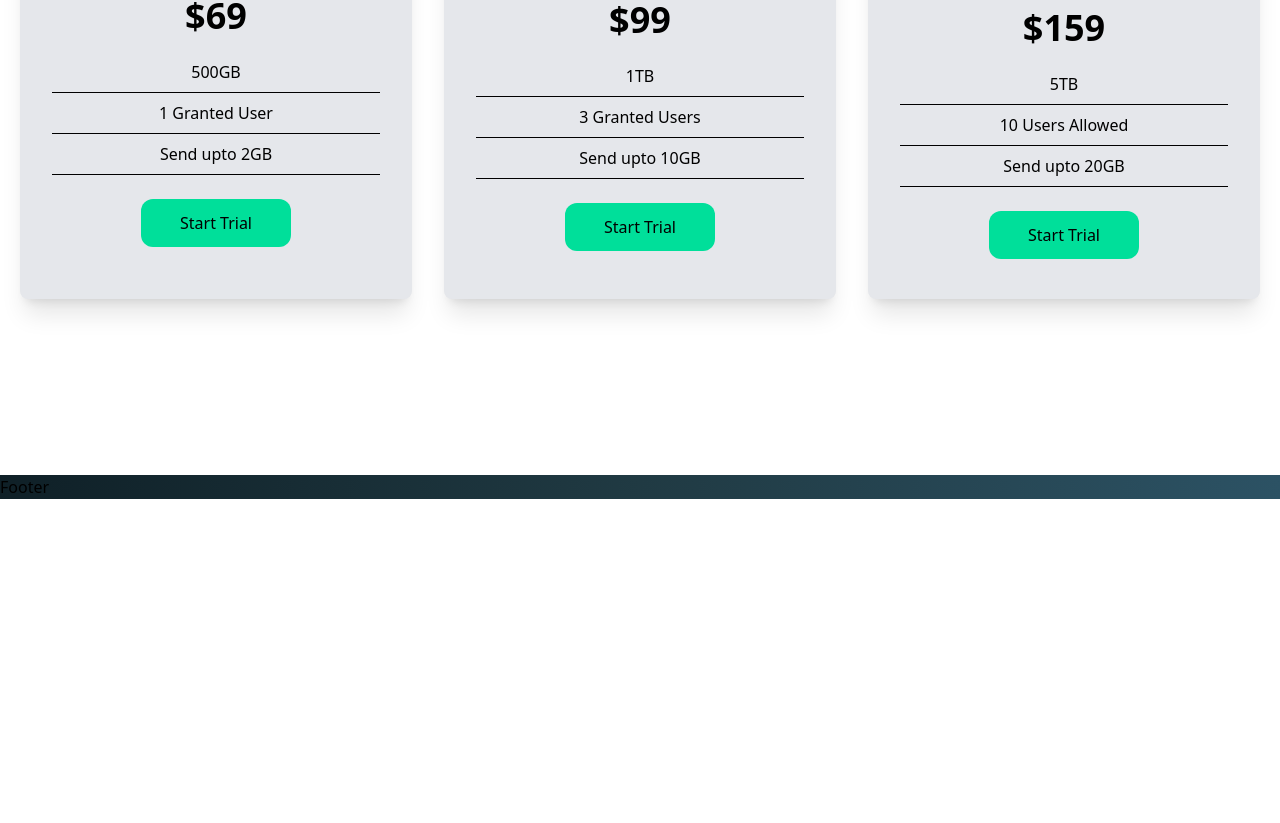
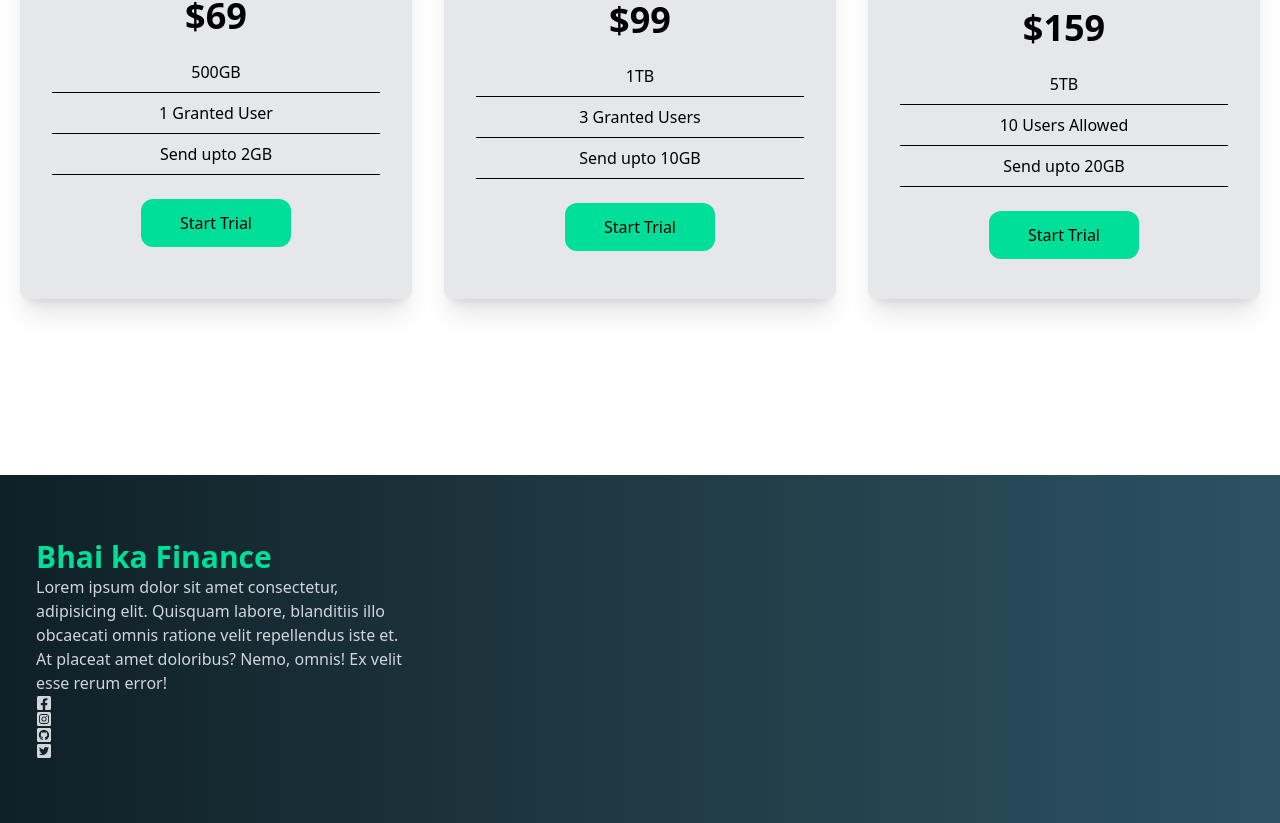
Before and after one commit to Parth-Kushwaha/financetw, a React (Create React App) app: page / in a window 1280 px wide. Shown: the part 2131-2954 px from the top of the page. Before the commit the page ends 2630 px from the top, so only its background shows below. Built offline with nearby package versions, Linux system fonts and the light colour scheme.

Commit message:
footer icons

```diff
--- a/src/components/Footer.jsx
+++ b/src/components/Footer.jsx
@@ -9,8 +9,17 @@ FaTwitterSquare
 
 const Footer = () => {
   return (
-    <div>
-      Footer
+    <div className='max-w-[1240px] mx-auto py-16 px-4 grid lg:grid-cols-3 gap-8 text-gray-300'>
+        <div>
+            <h1 className='w-full text-3xl font-bold text-[#00df9a]'>Bhai ka Finance</h1>
+            <p>Lorem ipsum dolor sit amet consectetur, adipisicing elit. Quisquam labore, blanditiis illo obcaecati omnis ratione velit repellendus iste et. At placeat amet doloribus? Nemo, omnis! Ex velit esse rerum error!</p>
+            <div>
+                <FaFacebookSquare/>
+                <FaInstagramSquare/>
+                <FaGithubSquare/>
+                <FaTwitterSquare/>
+            </div>
+        </div>
     </div>
   )
 }
```
